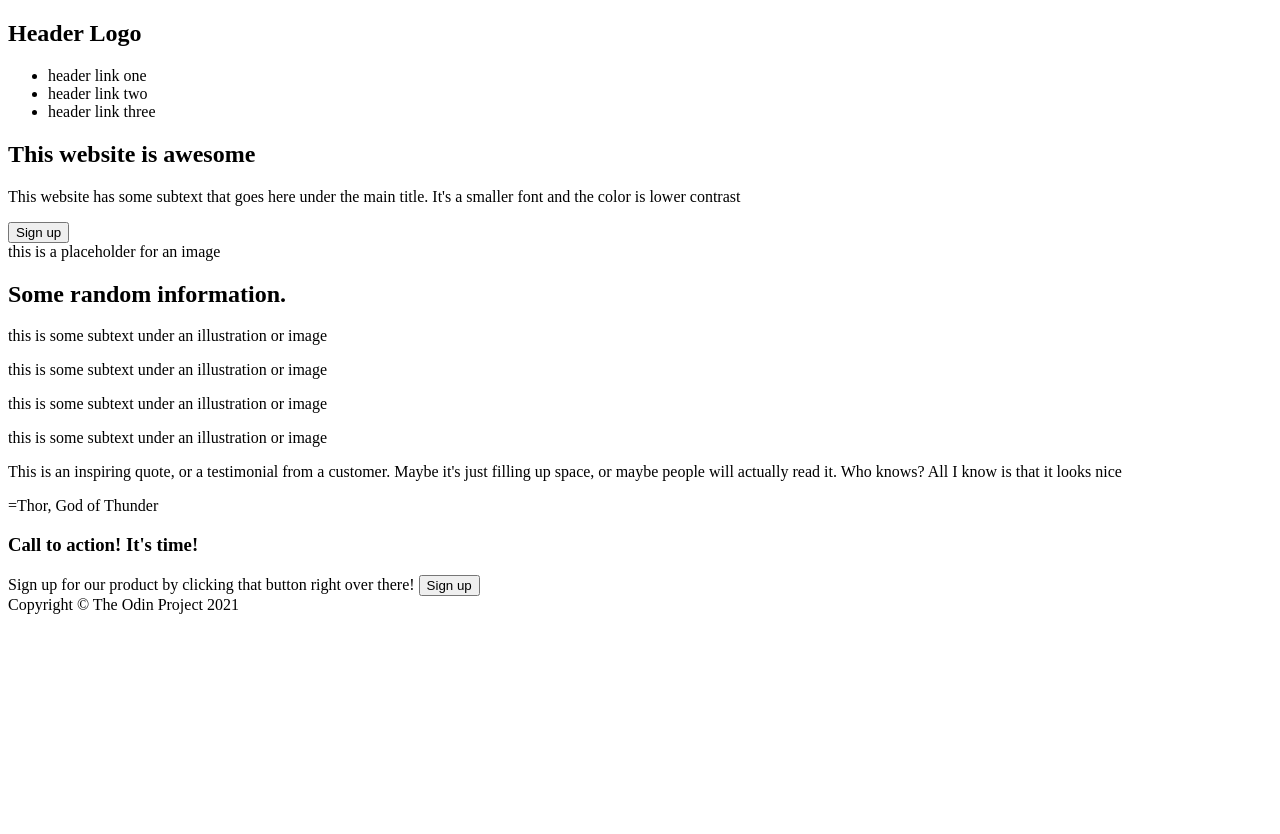
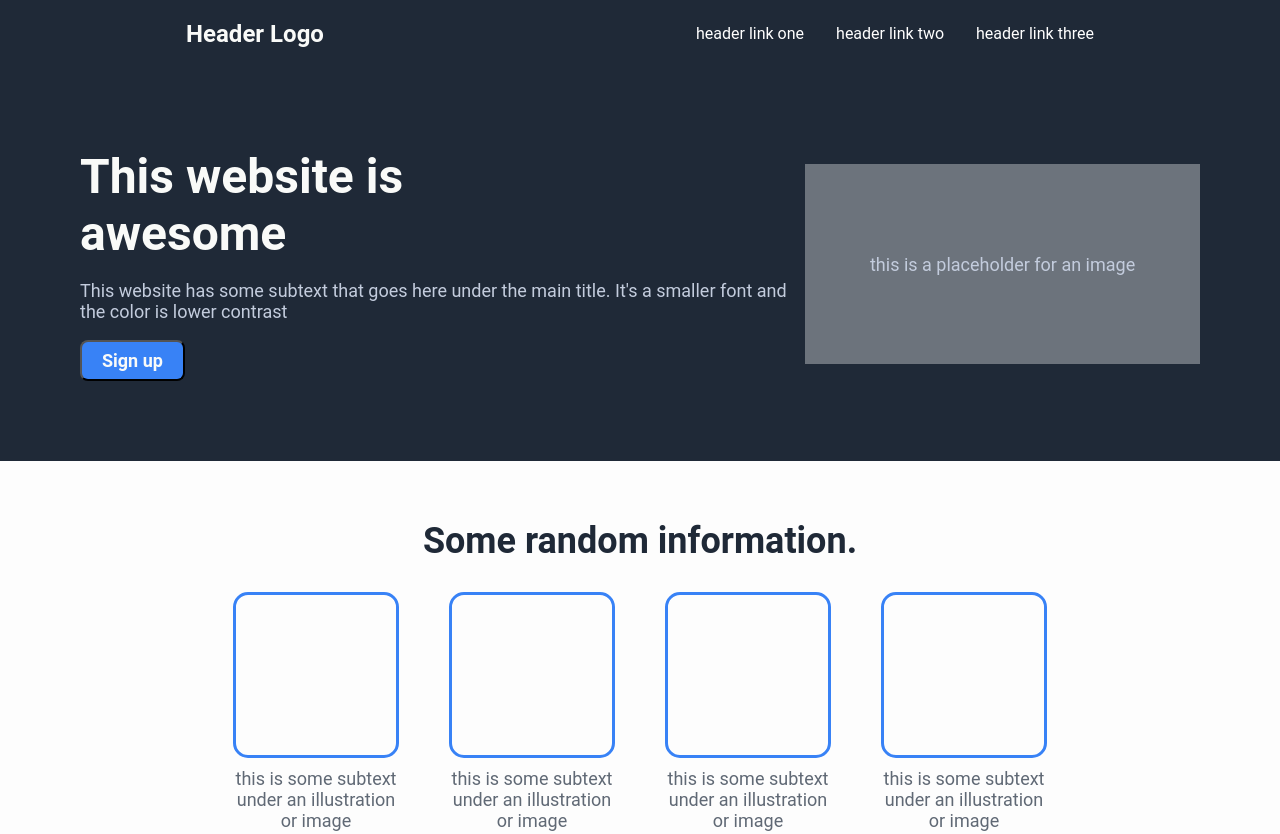
Before and after one commit to Dyutin/odin-landing-page, a plain HTML site: page index.html in a window 1280 px wide. Shown: the top 834 px of the page. Before the commit the page ends 800 px from the top, so only its background shows below. Drawn offline with Linux system fonts and the light colour scheme.

Commit message:
Style header, section-1, section-2 & section-3

```diff
--- a/index.html
+++ b/index.html
@@ -11,32 +11,46 @@
         <h2 class="header-logo">Header Logo</h2>
         <nav>
             <ul>
-                <li>header link one</li>
-                <li>header link two</li>
-                <li>header link three</li>
+                <li><a href="">header link one</a></li>
+                <li><a href="">header link two</a></li>
+                <li><a href="">header link three</a></li>
             </ul>
         </nav>
     </header>
     <section class="section-1">
+        <div class="left">
             <h1 class="hero-main-text">This website is awesome</h1>
             <p>This website has some subtext that goes here under the main title. It's a smaller font and the color is lower contrast</p>
             <button>Sign up</button>
+        </div>
         <div class="image">this is a placeholder for an image</div>
     </section>
     <section class="section-2">
-        <h2>Some random information.</h2>
+        <h2 class="info-header">Some random information.</h2>
+        <div class="boxes">
+            <div>
                 <div class="box"></div>
                 <p>this is some subtext under an illustration or image</p>
+            </div>
+            <div>
                 <div class="box"></div>
                 <p>this is some subtext under an illustration or image</p>
+            </div>
+            <div>
                 <div class="box"></div>
                 <p>this is some subtext under an illustration or image</p>
+            </div>
+            <div>
                 <div class="box"></div>
                 <p>this is some subtext under an illustration or image</p>
+            </div>
+        </div>
     </section div>
     <section class="section-3">
-        <p>This is an inspiring quote, or a testimonial from a customer. Maybe it's just filling up space, or maybe people will actually read it. Who knows? All I know is that it looks nice</p>
-        <div>=Thor, God of Thunder</div>
+        <div>
+            <p class="quote">This is an inspiring quote, or a testimonial from a customer. Maybe it's just filling up space, or maybe people will actually read it. Who knows? All I know is that it looks nice</p>
+            <p class="cite">-Thor, God of Thunder</p>
+        </div>
     </section>
     <section class="section=3">
         <div class="card">
--- a/style.css
+++ b/style.css
@@ -0,0 +1,141 @@
+*{
+    font-family: roboto, sans-serif;
+}
+body{
+    margin: 0;
+}
+
+header{
+    background-color: #1F2937;
+    color: white;
+    display: flex;
+    justify-content: space-around;
+    align-items: center;
+    padding: 0;
+    margin: 0;
+}
+ul{
+    margin: 0;
+    padding: 0;
+    display: flex;
+    list-style-type: none;
+    gap: 32px;
+}
+
+a{
+    text-decoration: none;
+    color: white;
+}
+
+.section-1{
+    margin: 0;
+    background-color: #1F2937;
+    color: white;
+    display: flex;
+    justify-content: space-around;
+    align-items: center;
+    font-size: 18px;
+    color: #c3ccdd;
+    padding: 80px;
+}
+
+.section-1 button{
+    background-color: #3882F6;
+    color: #F9FAF8;
+    font-weight: 600;
+    font-size: 1em;
+    border-radius: 8px;
+    padding: 8px 20px;
+}
+
+.hero-main-text, .header-logo{
+    color: #F9FAF8;
+}
+
+.hero-main-text{
+    margin: 0;
+    font-size: 48px;
+    font-weight: bolder;
+    width: 500px;
+}
+
+.image{
+    background-color: #6c737c;
+    width: 500px;
+    height: 200px;
+    display: flex;
+    justify-content: center;
+    align-items: center;
+}
+
+.section-2{
+    background-color: #fdfdfd;
+    font-size: 18px;
+    color: #606975;
+    display: flex;
+    justify-content: center;
+    align-items: center;
+    flex-direction: column;
+    margin: 0;
+    height: 400px;
+}
+
+.section-2 .box{
+    border: solid #3882F6 3px;
+    width: 160px;
+    height: 160px;
+    border-radius: 15px;
+}
+
+.info-header{
+    font-size: 36px;
+    font-weight: bolder;
+    color: #1F2937;
+    flex-shrink: 1;
+}
+
+.section-2 .boxes{
+    display: flex;
+    gap: 50px;
+    flex-wrap: wrap;
+    justify-content: center;
+    align-items: center;
+}
+
+.section-2 .boxes p{
+    margin: 0;
+    margin-top: 10px;
+    text-align: center;
+}
+
+.boxes>div{
+    width: min-content;
+}
+
+.section-3 {
+    background-color: #e5e7eb;
+    font-size: 36px;
+    font-style: italic;
+    font-weight: 300;
+    padding: 0;
+    color: #1F2937;
+    display: flex;
+    flex-direction: column;
+    justify-content: center;
+    align-items: center;
+    height: 400px;
+}
+
+.section-3>div{
+    max-width: 814px;
+}
+
+.section-3 .quote,.cite{
+    margin: 0;
+}
+
+.section-3 .cite{
+ text-align: right;
+ font-weight: bold;
+ font-size: 18px;
+}
```
Also changed, not shown: commitTemplate.txt (added), design-files/color and fonts.png (added), design-files/image.png (added). Lines whose indentation alone changed are shown as unchanged.
